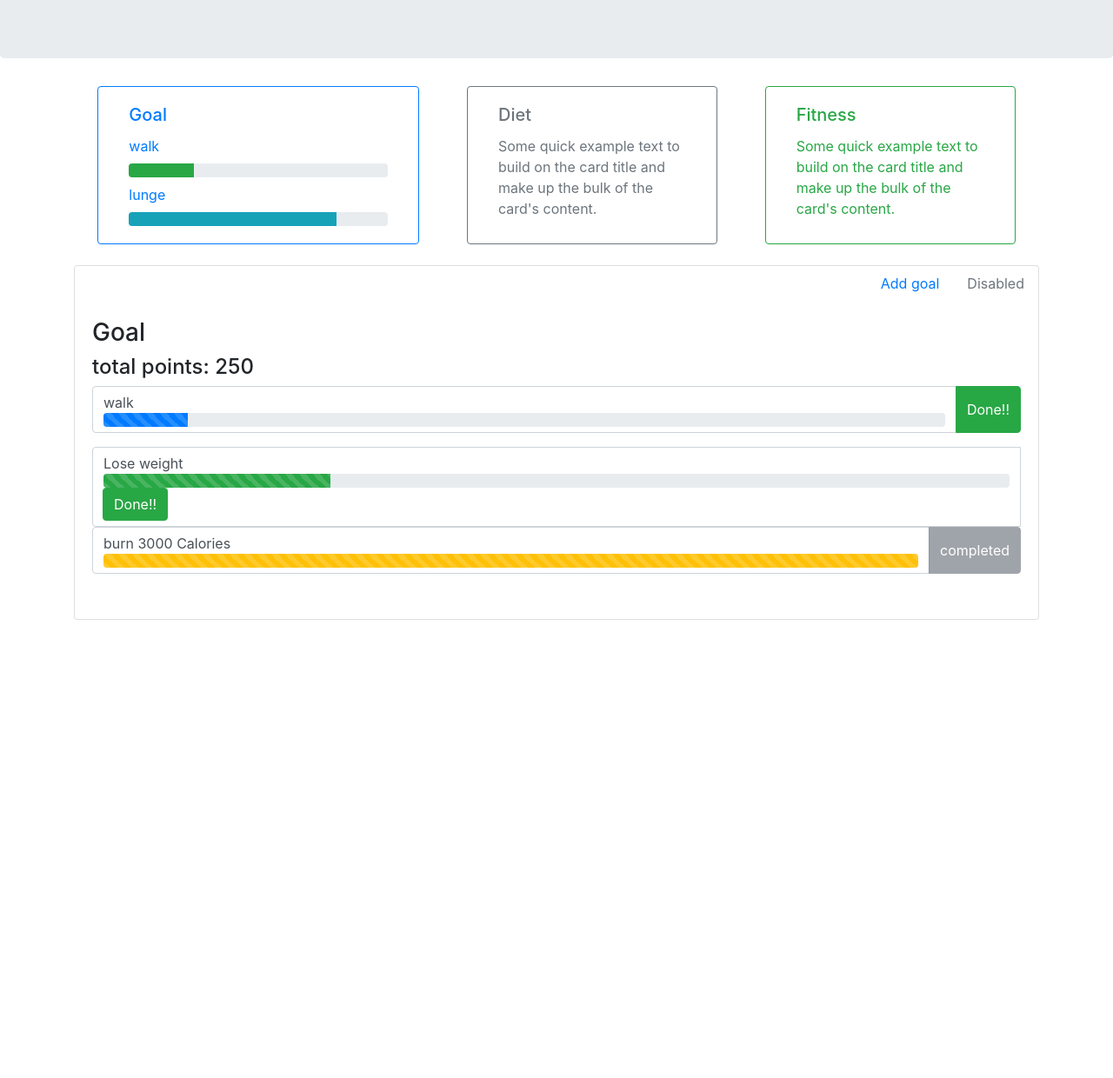
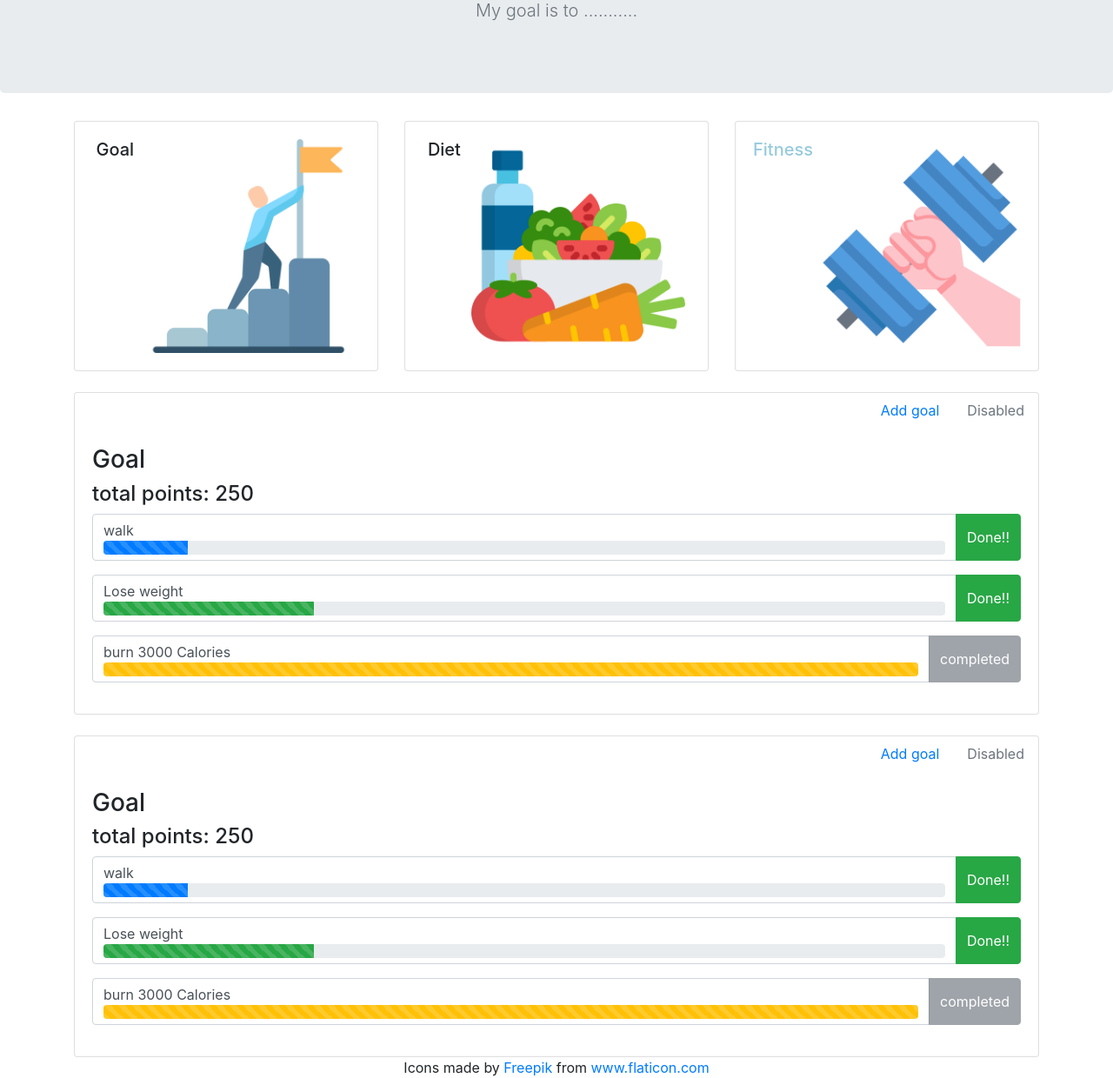
Before and after one commit to jsanthos01/Fitness-Diaries, a website: page public/individual.html in a window 1280 px wide. Shown: the part 388-1628 px from the top of the page at 87% size. Before the commit the page ends 1101 px from the top, so only its background shows below. Drawn offline with nearby package versions, Linux system fonts and the light colour scheme; no server answers.

Commit message:
added icons to individual.html file

```diff
--- a/public/individual.html
+++ b/public/individual.html
@@ -16,6 +16,7 @@
 
 
 </head>
+<!-- #001b48 // #004581 // #018abd // #97cbdc // #dde8f0-->
 <body>
     <style>
         .thumbnail-size {
@@ -23,21 +24,48 @@
             height: 15vw;
             object-fit: cover;
         }
-        a:hover {
+        #goalCard:hover {
           text-decoration: none;
-          color: blue;
-          background-color: lightblue;
-
+          color: #001b48;
+          background-color: #dde8f0;
+        }
+        #dietCard:hover{
+          text-decoration: none;
+          color: rgb(30, 85, 74);
+          background-color: rgb(85, 231, 188);
+        }
+        #fitnessCard{
+          color: #97cbdc;
+        }
+        #fitnessCard:hover{
+          text-decoration: none;
+          color: rgb(223, 183, 54);
+          background-color: #97cbdc;
         }
         .profilePicture {
           border-radius: 50%;
         }
+        .jumbotron{
+
+        }
     </style>
-
     <script>
     </script>
     <main role="main">
         <section class="jumbotron text-center container-fluid">
+          <div class="navBAr">
+            <ul class="nav justify-content-end">
+              <li class="nav-item">
+                <a class="nav-link" href="#">Add Info</a>
+              </li>
+              <li class="nav-item">
+                <a class="nav-link" href="#">Edit Info</a>
+              </li>
+              <li class="nav-item">
+                <a class="nav-link" href="#">Log Out</a>
+              </li>
+            </ul>
+          </div>
           <div class="">
             <h1>Individual Profile</h1>
             <div class="row container">
@@ -56,37 +84,25 @@
             <p class="lead text-muted">My goal is to ...........</p>
           </div>
         </section>
-        <section class="container d-flex justify-content-around">
-          <a href="#goal" class="card border-primary col-4">
-              <div class="card-body text-primary">
+        <section class="container">
+          <div class="card-deck">
+            <div class="card" id="goalCard">
+              <div class="card-body d-flex justify-content-around">
                 <h5 class="card-title">Goal</h5>
-                <div>
-                  <div class="walk">
-                    <div class="">walk</div>
-                    <div class="progress mt-2">
-                      <div class="progress-bar bg-success" role="progressbar" style="width: 25%" aria-valuenow="25" aria-valuemin="0" aria-valuemax="100"></div>
-                    </div>
-                  </div>
-                  <div class="lunge mt-2">
-                    lunge
-                    <div class="progress mt-2">
-                      <div class="progress-bar bg-info" role="progressbar" style="width: 80%" aria-valuenow="50" aria-valuemin="0" aria-valuemax="100"></div>
-                    </div>
-                  </div>
-                </div>
+                <img src="assets/goal.png" style="width: 80%;" alt="">
               </div>
-            <!-- </div> -->
-          </a>
-          <div class="card border-secondary col-4" style="max-width: 18rem;">
-            <div class="card-body text-secondary">
-              <h5 class="card-title">Diet</h5>
-              <p class="card-text">Some quick example text to build on the card title and make up the bulk of the card's content.</p>
             </div>
-          </div>
-          <div class="card border-success col-4" style="max-width: 18rem;">
-            <div class="card-body text-success">
-              <h5 class="card-title">Fitness</h5>
-              <p class="card-text">Some quick example text to build on the card title and make up the bulk of the card's content.</p>
+            <div class="card" id="dietCard">
+              <div class="card-body d-flex justify-content-around">
+                <h5 class="card-title">Diet</h5>
+                <img src="assets/diet.png" style="width: 80%;" alt="">
+              </div>
+            </div>
+            <div class="card" id="fitnessCard">
+              <div class="card-body border-primary d-flex justify-content-around">
+                <h5 class="card-title">Fitness</h5>
+                <img src="assets/dumbbell.png" style="width: 80%;" alt="">
+              </div>
             </div>
           </div>
         </section>
@@ -122,6 +138,7 @@
                   <div class="progress">
                     <div class="progress-bar progress-bar-striped bg-success" role="progressbar" style="width: 25%" aria-valuenow="25" aria-valuemin="0" aria-valuemax="100"></div>
                   </div>
+                </div>
                 <div class="input-group-append">
                   <button class="btn btn-success" type="button" onClick="">Done!!</button>
                 </div>
@@ -138,9 +155,68 @@
                 </div>
               </div>
             </div>
+            </div>
+          </div>
+        </section>
+        <section class="goal container mt-4">
+          <div class="card">
+            <div class="navBAr">
+              <ul class="nav justify-content-end">
+                <li class="nav-item">
+                  <a class="nav-link" href="#">Add goal</a>
+                </li>
+                <li class="nav-item">
+                  <a class="nav-link disabled" href="#">Disabled</a>
+                </li>
+              </ul>
+            </div>
+            <div class="progressSection card-body">
+              <h3>Goal</h3>
+              <h4>total points: 250</h4>
+              <div class="input-group mb-3 ">
+                <div class="form-control">
+                  <div class="">walk</div>
+                  <div class="progress ">
+                    <div class="progress-bar progress-bar-striped" role="progressbar" style="width: 10%" aria-valuenow="10" aria-valuemin="0" aria-valuemax="100"></div>
+                  </div>
+                </div>
+                <div class="input-group-append">
+                  <button class="btn btn-success" type="button" onClick="">Done!!</button>
+                </div>
+              </div>
+              <div class="input-group mb-3 ">
+                <div class="form-control">
+                  <div class="">Lose weight</div>
+                  <div class="progress">
+                    <div class="progress-bar progress-bar-striped bg-success" role="progressbar" style="width: 25%" aria-valuenow="25" aria-valuemin="0" aria-valuemax="100"></div>
+                  </div>
+                </div>
+                <div class="input-group-append">
+                  <button class="btn btn-success" type="button" onClick="">Done!!</button>
+                </div>
+              </div>
+              <div class="input-group mb-3 ">
+                <div class="form-control">
+                  <div class="">burn 3000 Calories</div>
+                  <div class="progress">
+                    <div class="progress-bar progress-bar-striped bg-warning" role="progressbar" style="width: 100%" aria-valuenow="25" aria-valuemin="0" aria-valuemax="100"></div>
+                  </div>
+                </div>
+                <div class="input-group-append">
+                  <button class="btn btn-secondary" type="button" onClick="" disabled>completed</button>
+                </div>
+              </div>
+            </div>
+            </div>
           </div>
         </section>
       </main>
+      <footer class="container d-flex justify-content-around">
+        <div>
+          Icons made by <a href="https://www.flaticon.com/authors/freepik" title="Freepik">Freepik</a> from <a href="https://www.flaticon.com/" title="Flaticon"> www.flaticon.com</a>
+
+        </div>
+      </footer>
 
       <script>
         $(document).ready( async function(){
```
Also changed, not shown: public/everyonesPost.html (+1 -3 lines), public/login.html (+0 -2 lines), public/assets/diet.png (added), public/assets/dumbbell.png (added), public/assets/goal.png (added), public/assets/woman.png (added).
